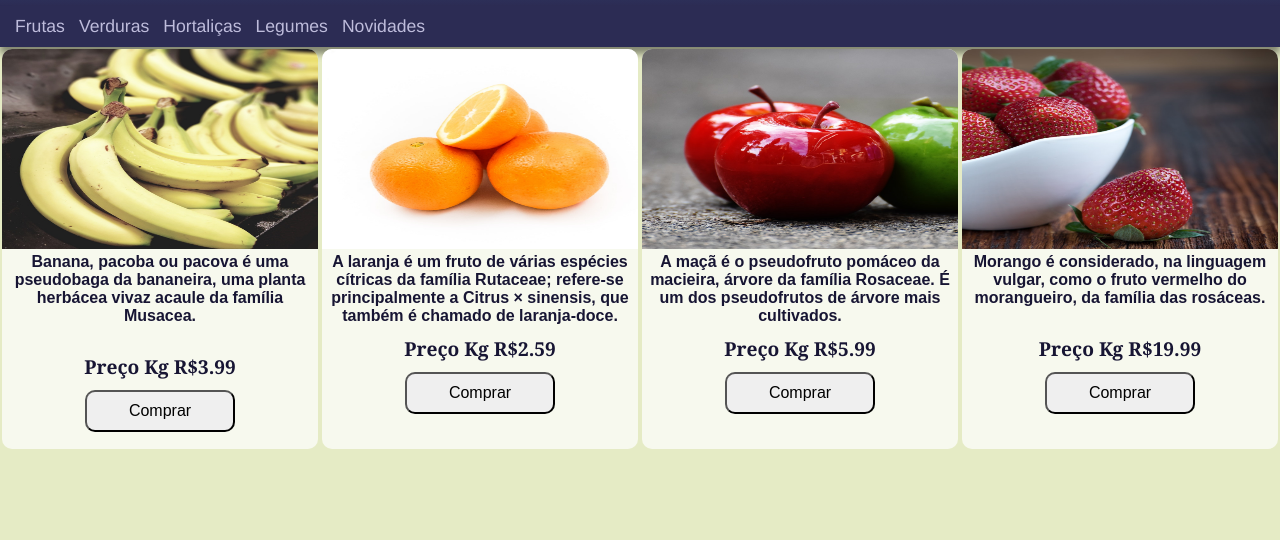
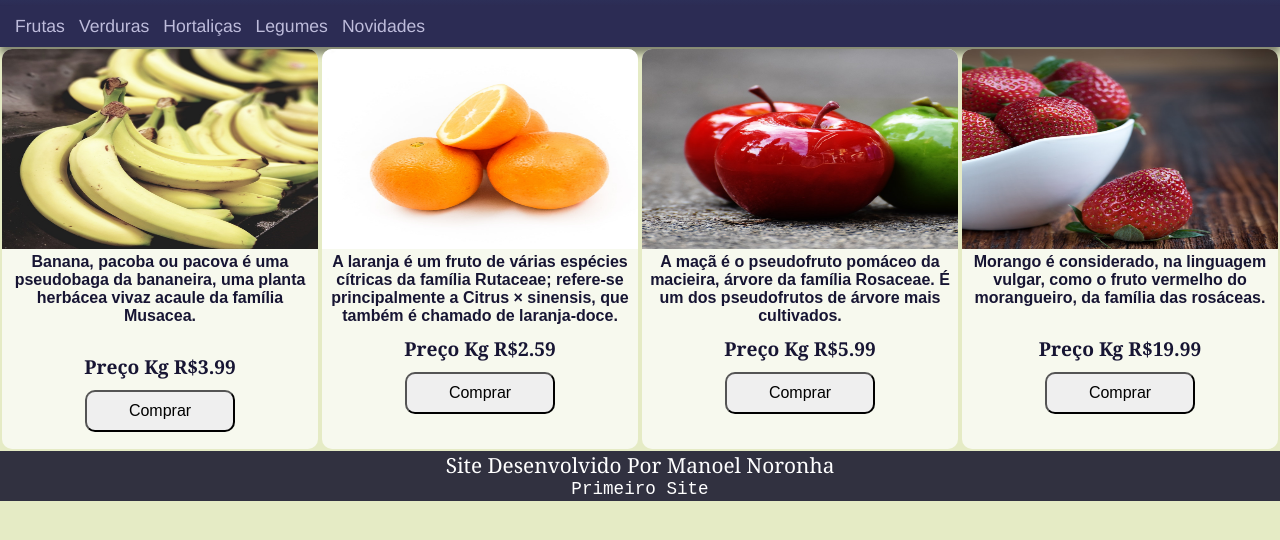
Before and after one commit to manoeldudu/Projeto-Mercado, a plain HTML site: page index.html in a window 1280 px wide. Shown: the part 184-724 px from the top of the page. Drawn offline with Linux system fonts and the light colour scheme.

Commit message:
adc footer

```diff
--- a/estilos/style.css
+++ b/estilos/style.css
@@ -98,6 +98,21 @@ input{
     margin-top: 10px;
     border-radius: 10px;
 }
+footer{
+    height: 50px;
+    background-color: #18182ee0;
+
+}
+footer > p{
+    color: white;
+    font-size: 1.3em;
+    text-align: center;
+    font-family: Cambria, Cochin, Georgia, Times, 'Times New Roman', serif;
+}
+footer > p#psite{
+    font-size: 1.1em;
+    font-family: 'Courier New', Courier, monospace;
+}
 @media screen and (max-width: 1000px) {
     main{
         height: 100%;
@@ -114,3 +129,4 @@ input{
         border-radius: 10px;
 
 }
+}
--- a/index.html
+++ b/index.html
@@ -59,6 +59,10 @@
             </p>
         </div>
     </main>
+    <footer>
+        <p>Site Desenvolvido Por Manoel Noronha </p>
+        <p id="psite">Primeiro Site</p>
+    </footer>
 
 </body>
 </html>
```
